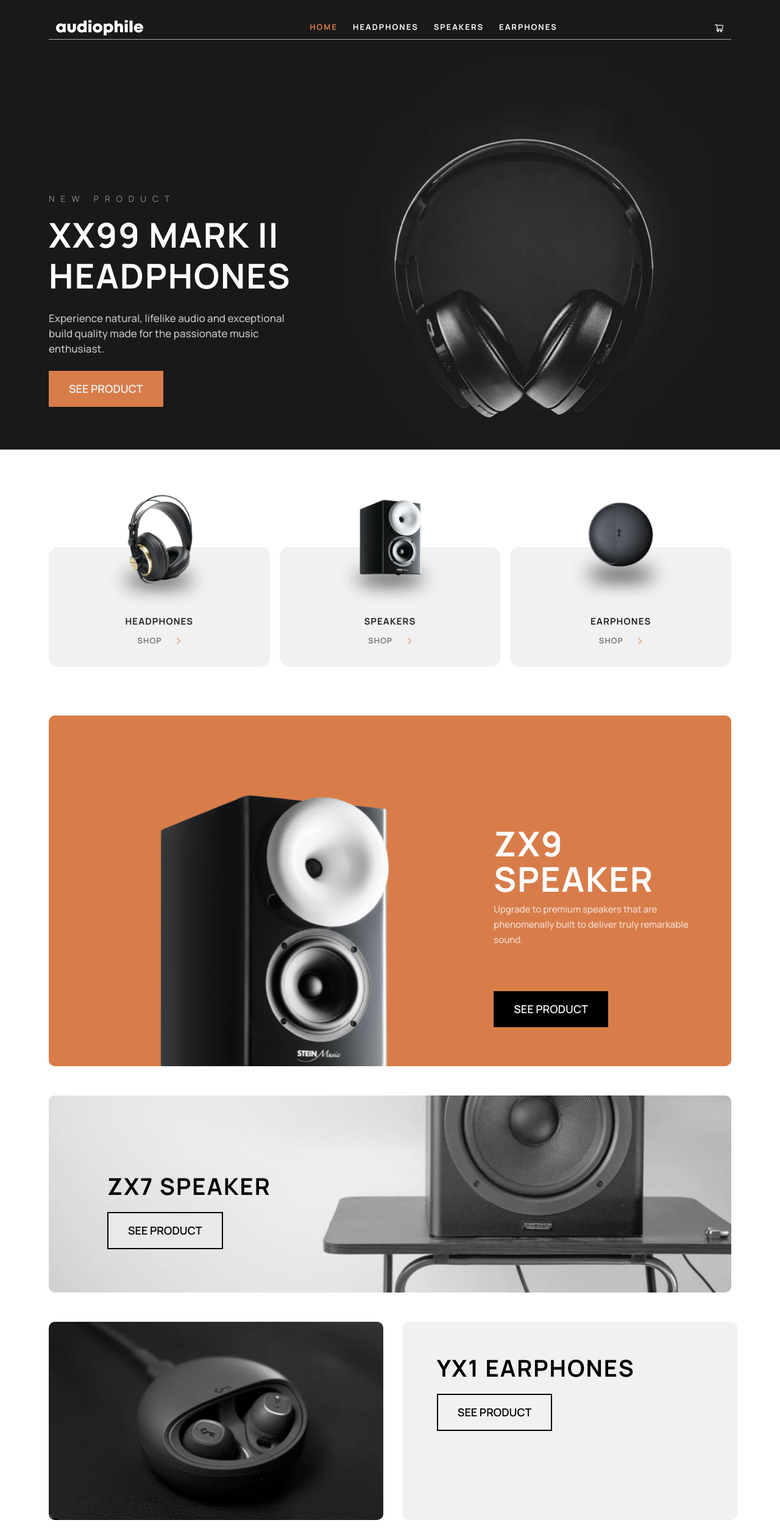
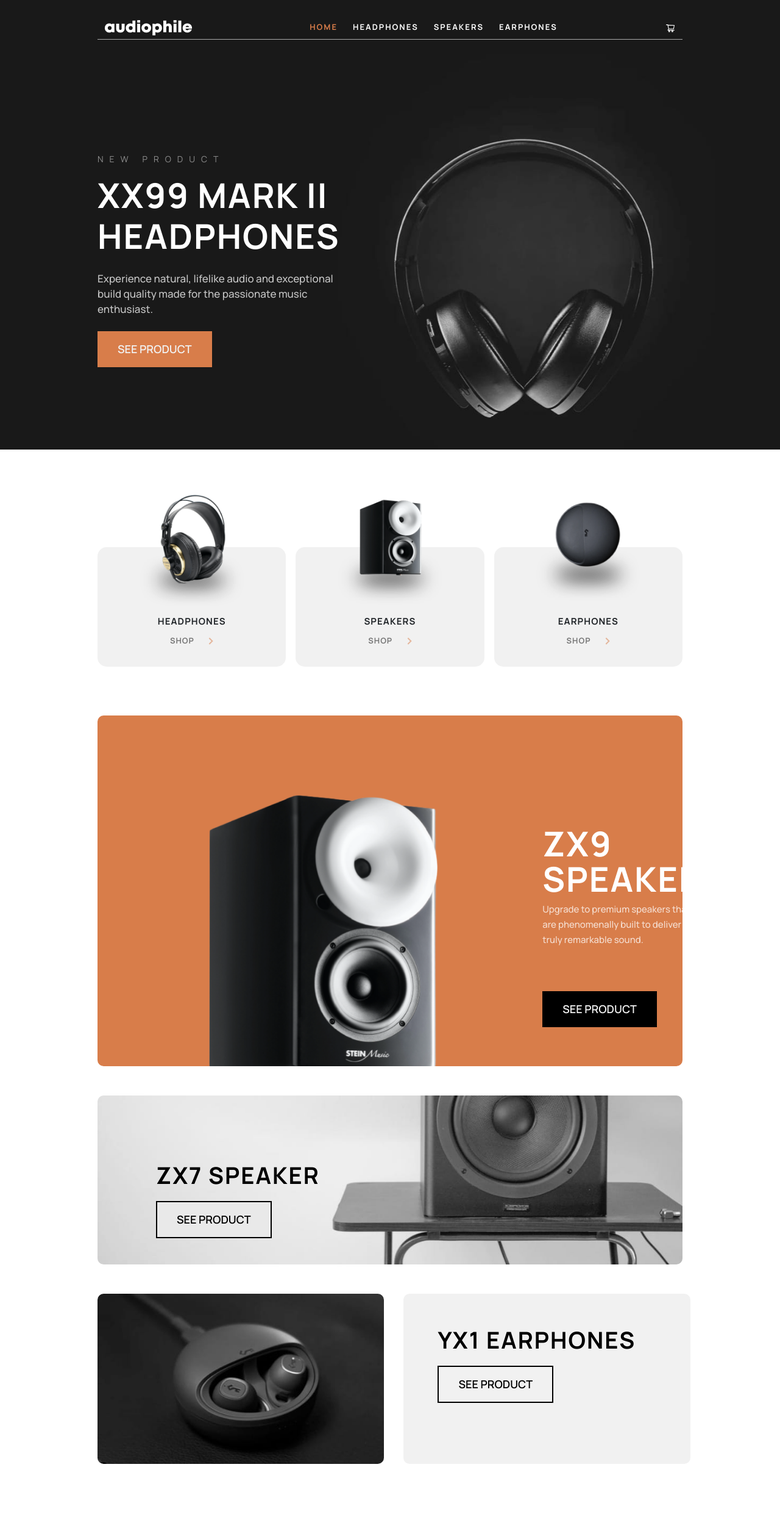
Before and after one commit to Tewogbade/audiophile, a React (Create React App) app: page / in a window 1280 px wide. Shown: the top 2510 px of the page at 61% size. Built offline with nearby package versions, Linux system fonts and the light colour scheme.

Commit message:
adjusted all margins

```diff
--- a/src/components/earphones/Earphones.css
+++ b/src/components/earphones/Earphones.css
@@ -3,7 +3,7 @@ body {
   font-family: "Manrope", sans-serif;
 }
 .earphones {
-  margin: 0 1rem;
+  margin: 0 2rem;
 }
 .header h4 {
   background-color: #191919;
@@ -134,7 +134,7 @@ body {
 
 @media (min-width: 769px) and (max-width: 1198px) {
   .earphones {
-    margin: 0 3rem;
+    margin: 0 5rem;
   }
   .header h4 {
     font-size: 40px;
@@ -176,7 +176,7 @@ body {
 
 @media (min-width: 1199px) {
   .earphones {
-    margin: 0 5rem;
+    margin: 0 10rem;
   }
   .header h4 {
     font-size: 40px;
--- a/src/components/headphones/Headphones.css
+++ b/src/components/headphones/Headphones.css
@@ -3,7 +3,7 @@ body {
   font-family: "Manrope", sans-serif;
 }
 .headphones {
-  margin: 0 1rem;
+  margin: 0 2rem;
 }
 .header h4 {
   background-color: #191919;
@@ -134,7 +134,7 @@ body {
 
 @media (min-width: 769px) and (max-width: 1198px) {
   .headphones {
-    margin: 0 3rem;
+    margin: 0 5rem;
   }
   .header h4 {
     font-size: 40px;
@@ -176,7 +176,7 @@ body {
 
 @media (min-width: 1199px) {
   .headphones {
-    margin: 0 5rem;
+    margin: 0 10rem;
   }
   .header h4 {
     font-size: 40px;
--- a/src/components/homepage/footer/Footer.css
+++ b/src/components/homepage/footer/Footer.css
@@ -13,7 +13,7 @@ body {
   width: 100%;
 }
 .fsection1 {
-  margin: 2rem 1rem 7rem;
+  margin: 2rem 2rem 7rem;
 }
 .fsection1 .mobile {
   border-radius: 10px;
@@ -100,7 +100,7 @@ body {
   }
 
   .fsection1 {
-    margin: 5rem 3rem 7rem;
+    margin: 5rem 5rem 7rem;
   }
   .fsection1 .tablet {
     border-radius: 10px;
@@ -122,7 +122,7 @@ body {
     color: #000000;
   }
   .fsection2 {
-    padding: 0 3rem;
+    padding: 0 5rem;
     text-align: start;
   }
 
@@ -165,7 +165,7 @@ body {
     display: none;
   }
   .fsection1 {
-    margin: 7rem 5rem;
+    margin: 7rem 10rem;
     display: grid;
     grid-template-columns: 0 50% 50%;
     grid-template-areas: "right left";
@@ -200,7 +200,7 @@ body {
   }
 
   .fsection2 {
-    padding: 0 5rem;
+    padding: 0 10rem;
     text-align: start;
     display: block;
   }
--- a/src/components/homepage/home/Home.css
+++ b/src/components/homepage/home/Home.css
@@ -122,7 +122,7 @@ body {
   opacity: 0.5;
 }
 .section3 {
-  margin: 2rem 1rem;
+  margin: 2rem 2rem;
   background-color: #d87d4a;
   border-radius: 10px;
   position: relative;
@@ -173,7 +173,7 @@ body {
   background-color: #4c4c4c;
 }
 .section4 {
-  margin: 2rem 1rem;
+  margin: 2rem 2rem;
   position: relative;
 }
 .section4 .mobile {
@@ -214,7 +214,7 @@ body {
   background-color: #000000;
 }
 .section5 {
-  margin: 2rem 1rem;
+  margin: 2rem 2rem;
 }
 .section5 .mobile {
   border-radius: 10px;
@@ -277,14 +277,14 @@ body {
     grid-template-columns: 33% 33% 33%;
     column-gap: 1rem;
     margin-bottom: 5rem;
-    margin: 10rem 3rem 5rem;
+    margin: 10rem 5rem 5rem;
   }
   .greybox {
     margin: 0rem;
   }
 
   .section3 {
-    margin: 3rem;
+    margin: 5rem;
   }
   .orangetext {
     margin: auto;
@@ -311,7 +311,7 @@ body {
     line-height: 25px;
   }
   .section4 {
-    margin: 2rem 3rem;
+    margin: 2rem 5rem;
     position: relative;
   }
   .section4 .tablet {
@@ -328,7 +328,7 @@ body {
     margin-left: 4rem;
   }
   .section5 {
-    margin: 2rem 3rem;
+    margin: 2rem 5rem;
     display: grid;
     grid-template-columns: 49% 49%;
     justify-content: space-between;
@@ -358,11 +358,11 @@ body {
     text-align: start;
     left: 0;
     right: 100%;
-    top: 35%;
+    top: 25%;
     bottom: 0;
     margin: auto;
     width: 400px;
-    margin-left: 5rem;
+    margin-left: 10rem;
   }
   .home1texts p {
     text-align: start;
@@ -376,7 +376,7 @@ body {
     display: grid;
     grid-template-columns: 1fr 1fr 1fr;
     column-gap: 1rem;
-    margin: 10rem 5rem 5rem;
+    margin: 10rem 10rem 5rem;
   }
   .greybox {
     margin: 0;
@@ -385,7 +385,7 @@ body {
     padding: 0;
     display: flex;
     justify-content: start;
-    margin: 2rem 5rem;
+    margin: 2rem 10rem;
   }
   .orangeimages {
     box-sizing: border-box;
@@ -418,7 +418,7 @@ body {
     text-align: start;
   }
   .section4 {
-    margin: 3rem 5rem;
+    margin: 3rem 10rem;
     position: relative;
   }
   .section4 .desktop {
@@ -435,7 +435,7 @@ body {
     margin-left: 6rem;
   }
   .section5 {
-    margin: 2rem 5rem;
+    margin: 2rem 10rem;
     display: grid;
     grid-template-columns: 49% 49%;
     justify-content: space-between;
--- a/src/components/homepage/navbar/Navbar.css
+++ b/src/components/homepage/navbar/Navbar.css
@@ -5,7 +5,7 @@ nav {
 }
 .container-fluid {
   border-bottom: 1px solid #aaaaaa;
-  margin: 0 1rem;
+  margin: 0 2rem;
 }
 
 .navbar .navbar-nav {
@@ -32,13 +32,13 @@ nav {
 
 @media (min-width: 769px) and (max-width: 1198px) {
   .container-fluid {
-    margin: 0 3rem;
+    margin: 0 5rem;
   }
 }
 
 @media (min-width: 1199px) {
   .container-fluid {
-    margin: 0 5rem;
+    margin: 0 10rem;
   }
 }
 
--- a/src/components/speakers/Speakers.css
+++ b/src/components/speakers/Speakers.css
@@ -3,7 +3,7 @@ body {
   font-family: "Manrope", sans-serif;
 }
 .speakers {
-  margin: 0 1rem;
+  margin: 0 2rem;
 }
 .header h4 {
   background-color: #191919;
@@ -134,7 +134,7 @@ body {
 
 @media (min-width: 769px) and (max-width: 1198px) {
   .speakers {
-    margin: 0 3rem;
+    margin: 0 5rem;
   }
   .header h4 {
     font-size: 40px;
@@ -176,7 +176,7 @@ body {
 
 @media (min-width: 1199px) {
   .speakers {
-    margin: 0 5rem;
+    margin: 0 10rem;
   }
   .header h4 {
     font-size: 40px;
@@ -229,10 +229,7 @@ body {
     grid-area: right;
     margin-left: 0;
   }
-  /* .xx59 {
-    display: grid;
-    grid-template-columns: 50% 50%;
-  } */
+
   .lastsec {
     display: grid;
     grid-template-columns: 1fr 1fr 1fr;
```
